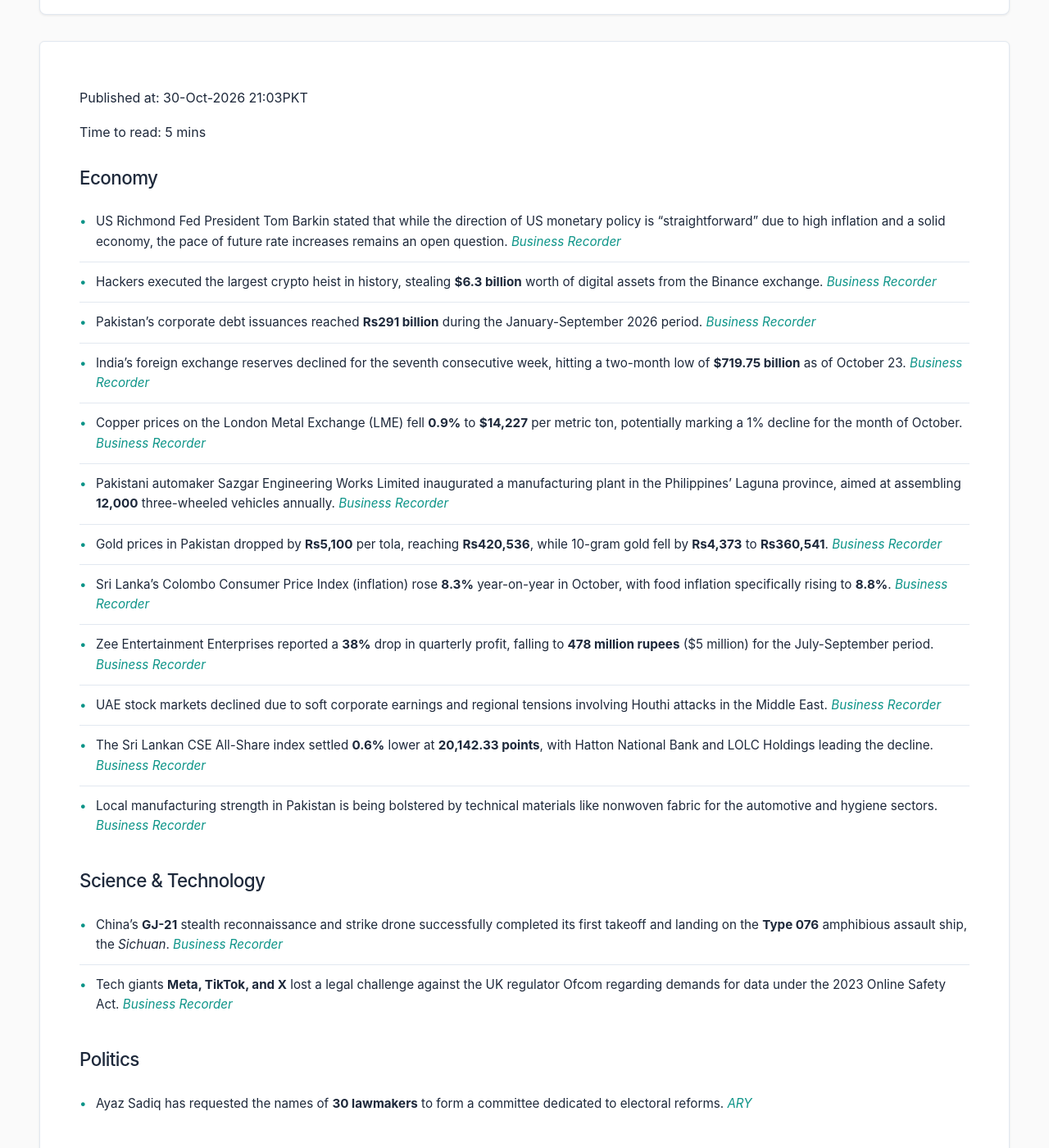
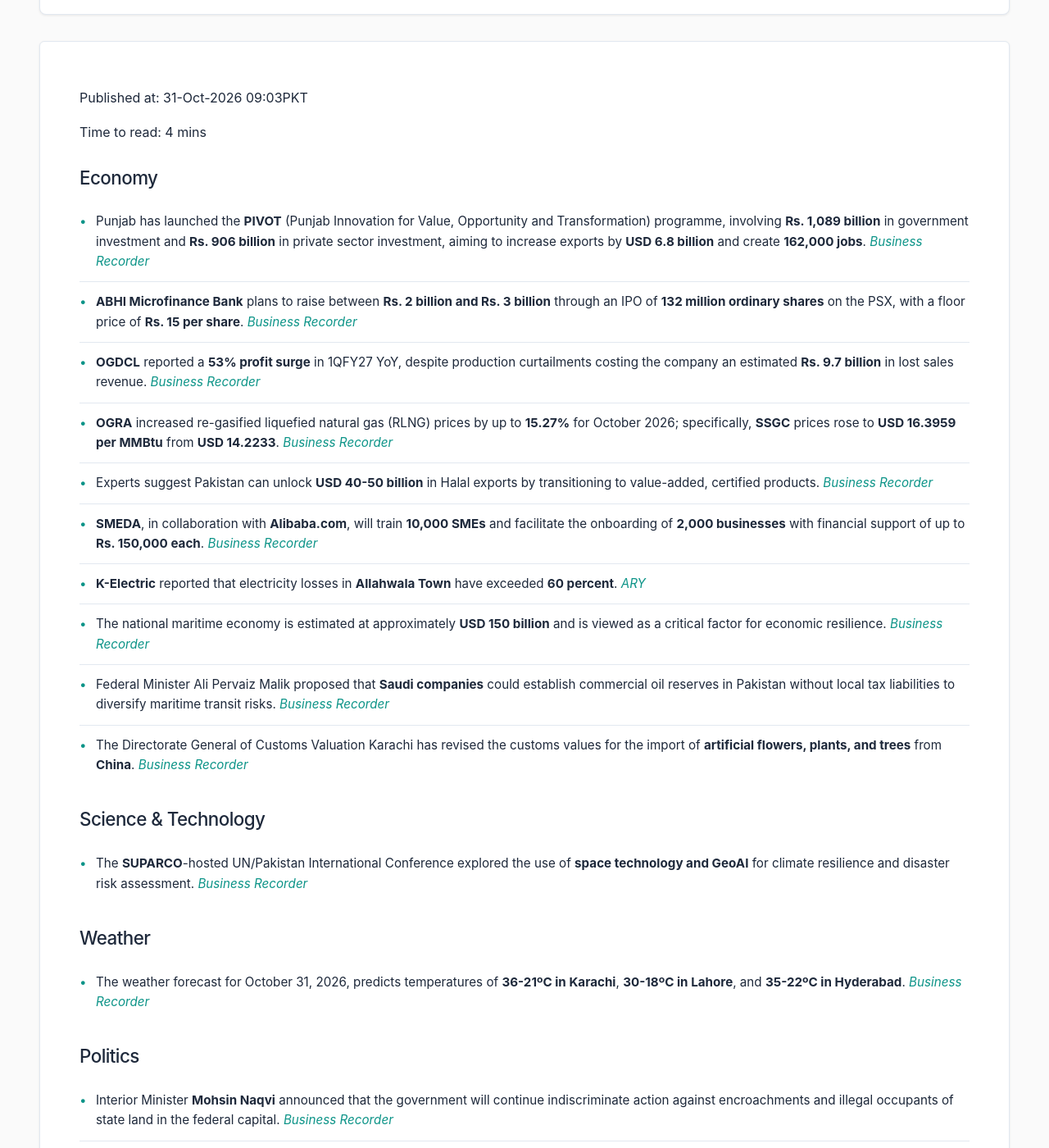
Before and after one commit to zsubzwary/news, a Jekyll site: the page built from en/index.md, in a window 1280 px wide and 1400 px high, scrolled down 209 px. Shown: the whole window at 82% size. Built offline with Jekyll 4.4.1, drawn with Linux system fonts in a browser that asks for light colours; some web fonts are replaced; comment, search, counter and statistics services are not loaded; some of the changed text lies outside the part shown.

Commit message:
DateTime; 2026-10-31T04:03:57.919Z

```diff
--- a/en/index.md
+++ b/en/index.md
@@ -4,47 +4,48 @@ title: Pakistan News Briefing
 lang: en
 ---
 
-Published at: 30-Oct-2026 21:03PKT
+Published at: 31-Oct-2026 09:03PKT
 
-Time to read: 5 mins
+Time to read: 4 mins
 
 ### Economy
-- US Richmond Fed President Tom Barkin stated that while the direction of US monetary policy is "straightforward" due to high inflation and a solid economy, the pace of future rate increases remains an open question. *[Business Recorder](https://www.brecorder.com/news/40446706/feds-barkin-says-us-central-banks-direction-straightforward-the-question-is-pace-siriusxm-reports)*
-- Hackers executed the largest crypto heist in history, stealing **$6.3 billion** worth of digital assets from the Binance exchange. *[Business Recorder](https://www.brecorder.com/news/40446704/gone-in-20-minutes-how-the-biggest-heist-in-crypto-history-unfolded)*
-- Pakistan’s corporate debt issuances reached **Rs291 billion** during the January-September 2026 period. *[Business Recorder](https://www.brecorder.com/news/40446703/corporate-debt-issuance-reaches-rs291bn-in-jan-sept-2026-finance-division)*
-- India’s foreign exchange reserves declined for the seventh consecutive week, hitting a two-month low of **$719.75 billion** as of October 23. *[Business Recorder](https://www.brecorder.com/news/40446698/indias-fx-reserves-dip-for-seventh-straight-week-to-hit-over-two-month-low)*
-- Copper prices on the London Metal Exchange (LME) fell **0.9%** to **$14,227** per metric ton, potentially marking a 1% decline for the month of October. *[Business Recorder](https://www.brecorder.com/news/40446692/copper-set-for-first-monthly-loss-since-june-as-ai-spending-worries-weigh)*
-- Pakistani automaker Sazgar Engineering Works Limited inaugurated a manufacturing plant in the Philippines' Laguna province, aimed at assembling **12,000** three-wheeled vehicles annually. *[Business Recorder](https://www.brecorder.com/news/40446690/pakistans-automaker-sazgar-opens-manufacturing-plant-in-philippines)*
-- Gold prices in Pakistan dropped by **Rs5,100** per tola, reaching **Rs420,536**, while 10-gram gold fell by **Rs4,373** to **Rs360,541**. *[Business Recorder](https://www.brecorder.com/news/40446688/gold-price-per-tola-falls-rs5100-in-pakistan)*
-- Sri Lanka’s Colombo Consumer Price Index (inflation) rose **8.3%** year-on-year in October, with food inflation specifically rising to **8.8%**. *[Business Recorder](https://www.brecorder.com/news/40446687/sri-lankas-key-inflation-index-up-8-3-year-on-year-in-october)*
-- Zee Entertainment Enterprises reported a **38%** drop in quarterly profit, falling to **478 million rupees** ($5 million) for the July-September period. *[Business Recorder](https://www.brecorder.com/news/40446693/indian-broadcaster-zees-profit-falls-as-fifa-related-costs-weigh)*
-- UAE stock markets declined due to soft corporate earnings and regional tensions involving Houthi attacks in the Middle East. *[Business Recorder](https://www.brecorder.com/news/40446696/uae-shares-decline-on-weak-earnings-and-regional-tensions)*
-- The Sri Lankan CSE All-Share index settled **0.6%** lower at **20,142.33 points**, with Hatton National Bank and LOLC Holdings leading the decline. *[Business Recorder](https://www.brecorder.com/news/40446695/financials-stocks-drag-sri-lankan-shares-lower)*
-- Local manufacturing strength in Pakistan is being bolstered by technical materials like nonwoven fabric for the automotive and hygiene sectors. *[Business Recorder](https://www.brecorder.com/news/40446697/strengthening-pakistans-industrial-supply-chain-role-of-master-nonwoven-in-local-manufacturing)*
+- Punjab has launched the **PIVOT** (Punjab Innovation for Value, Opportunity and Transformation) programme, involving **Rs. 1,089 billion** in government investment and **Rs. 906 billion** in private sector investment, aiming to increase exports by **USD 6.8 billion** and create **162,000 jobs**. *[Business Recorder](https://www.brecorder.com/news/40446732/punjab-cm-launches-first-pivot-programme)*
+- **ABHI Microfinance Bank** plans to raise between **Rs. 2 billion and Rs. 3 billion** through an IPO of **132 million ordinary shares** on the PSX, with a floor price of **Rs. 15 per share**. *[Business Recorder](https://www.brecorder.com/news/40446781/abhi-microfinance-bank-plans-to-raise-billions-thru-ipo)*
+- **OGDCL** reported a **53% profit surge** in 1QFY27 YoY, despite production curtailments costing the company an estimated **Rs. 9.7 billion** in lost sales revenue. *[Business Recorder](https://www.brecorder.com/news/40446731/ogdcl-reports-53pc-profit-surge-in-1qfy27-yoy)*
+- **OGRA** increased re-gasified liquefied natural gas (RLNG) prices by up to **15.27%** for October 2026; specifically, **SSGC** prices rose to **USD 16.3959 per MMBtu** from **USD 14.2233**. *[Business Recorder](https://www.brecorder.com/news/40446735/ogra-raises-october-rlng-prices)*
+- Experts suggest Pakistan can unlock **USD 40-50 billion** in Halal exports by transitioning to value-added, certified products. *[Business Recorder](https://www.brecorder.com/news/40446783/experts-see-usd50bn-potential-in-halal-exports)*
+- **SMEDA**, in collaboration with **Alibaba.com**, will train **10,000 SMEs** and facilitate the onboarding of **2,000 businesses** with financial support of up to **Rs. 150,000 each**. *[Business Recorder](https://www.brecorder.com/news/40446790/smeda-alibaba-to-train-10000-smes-for-global-exports)*
+- **K-Electric** reported that electricity losses in **Allahwala Town** have exceeded **60 percent**. *[ARY](https://arynews.tv/electricity-losses-in-allahwala-town-exceed-60-percent-k-electric-says)*
+- The national maritime economy is estimated at approximately **USD 150 billion** and is viewed as a critical factor for economic resilience. *[Business Recorder](https://www.brecorder.com/news/40446786/maritime-economy-to-play-vital-role-for-decreasing-anxiety-in-economy)*
+- Federal Minister Ali Pervaiz Malik proposed that **Saudi companies** could establish commercial oil reserves in Pakistan without local tax liabilities to diversify maritime transit risks. *[Business Recorder](https://www.brecorder.com/news/40446780/ksa-offered-to-set-up-oil-reserves)*
+- The Directorate General of Customs Valuation Karachi has revised the customs values for the import of **artificial flowers, plants, and trees** from **China**. *[Business Recorder](https://www.brecorder.com/news/40446733/values-of-imported-artificial-flowers-plants-trees-revised)*
 
 ### Science & Technology
-- China’s **GJ-21** stealth reconnaissance and strike drone successfully completed its first takeoff and landing on the **Type 076** amphibious assault ship, the *Sichuan*. *[Business Recorder](https://www.brecorder.com/news/40446708/china-says-stealth-attack-drone-makes-first-takeoff-landing-on-amphibious-ship)*
-- Tech giants **Meta, TikTok, and X** lost a legal challenge against the UK regulator Ofcom regarding demands for data under the 2023 Online Safety Act. *[Business Recorder](https://www.brecorder.com/news/40446689/meta-tiktok-x-lose-legal-challenge-against-uk-watchdog-over-online-safety-data-demands)*
+- The **SUPARCO**-hosted UN/Pakistan International Conference explored the use of **space technology and GeoAI** for climate resilience and disaster risk assessment. *[Business Recorder](https://www.brecorder.com/news/40446785/climate-resilience-disaster-risk-reduction-innovative-applications-of-space-tech-geoai-explored)*
+
+### Weather
+- The weather forecast for October 31, 2026, predicts temperatures of **36-21ºC in Karachi**, **30-18ºC in Lahore**, and **35-22ºC in Hyderabad**. *[Business Recorder](https://www.brecorder.com/news/40446718/the-weather)*
 
 ### Politics
-- Ayaz Sadiq has requested the names of **30 lawmakers** to form a committee dedicated to electoral reforms. *[ARY](https://arynews.tv/ayaz-sadiq-seeks-names-of-30-lawmakers-for-electoral-reforms-committee)*
+- Interior Minister **Mohsin Naqvi** announced that the government will continue indiscriminate action against encroachments and illegal occupants of state land in the federal capital. *[Business Recorder](https://www.brecorder.com/news/40446784/indiscriminate-action-against-encroachments-to-continue-in-federal-capital-naqvi)*
+- Punjab CM **Maryam Nawaz Sharif** launched the **PIET** (Punjab Innovation, Entrepreneurship and Technology) initiative to modernize industries and improve the business environment. *[Business Recorder](https://www.brecorder.com/news/40446789/punjab-cm-unveils-reforms-to-boost-investment-modernise-industries)*
 
 ### National
-- Field Marshal Syed Asim Munir called for strengthened institutional linkages between Pakistan and Singapore to promote regional stability. *[Business Recorder](https://www.brecorder.com/news/40446705/field-marshal-munir-calls-for-stronger-institutional-links-with-singapore)*
-- The NCCIA has exposed a gang targeting drivers through online taxi fraud and has registered a case regarding a fake booking and delivery scam. *[ARY](https://arynews.tv/nccia-exposes-gang-involved-in-online-taxi-fraud-targeting-drivers) / [ARY](https://arynews.tv/nccia-registers-case-over-fake-booking-and-delivery-scam)*
-- The National Highway Authority (NHA) has been directed to accelerate construction progress on the **M-6, M-25**, and the **Quetta–Zhob Road**. *[ARY](https://arynews.tv/nha-directed-to-accelerate-progress-on-m-6-m-25-and-quetta-zhob-road)*
-- Karachi is set to receive a new food walk as part of a makeover for a traditional food street. *[ARY](https://arynews.tv/karachi-to-get-new-food-walk-as-traditional-food-street-gets-makeover)*
-- Lawyer reports indicate that Noreen Niazi has been shifted back to **Kot Lakhpat Jail**. *[ARY](https://arynews.tv/noreen-niazi-shifted-back-to-kot-lakhpat-jail-says-lawyer)*
+- The **World Bank’s Inspection Panel** will visit Pakistan from **November 2-10, 2026**, to examine complaints regarding the **USD 700 million 765kV transmission line** under the Dasu Hydropower Project. *[Business Recorder](https://www.brecorder.com/news/40446778/765kv-transmission-line-under-dasu-hydropower-project-world-banks-inspection-panel-to-examine-complaints)*
+- **Four fishermen** died under mysterious circumstances after returning from sea. *[ARY](https://arynews.tv/four-fishermen-die-under-mysterious-circumstances-after-returning-from-sea)*
+- **NADRA** has detailed the process for individuals to restore official records if they have been erroneously declared dead. *[ARY](https://arynews.tv/declared-dead-while-alive-nadra-explains-how-to-restore-official-record)*
+- Traffic diversions have been announced in **Karachi** due to flyover projects on **Nishtar Road and Garden Road**. *[ARY](https://arynews.tv/traffic-diversions-announced-in-karachi-for-nishtar-road-garden-road-flyover-projects)*
 
 ### International
-- Pakistan and Saudi Arabia have reached an agreement to strengthen cooperation within the energy and petroleum sectors. *[ARY](https://arynews.tv/pakistan-saudi-arabia-agree-to-strengthen-energy-and-petroleum-cooperation)*
-- Three oil tankers caught fire in the Strait of Hormuz; one tanker, carrying **2 million barrels of crude oil**, reportedly struck a mine. *[Business Recorder](https://www.brecorder.com/news/40446694/irans-irgc-navy-says-three-tankers-catch-fire-in-strait-of-hormuz)*
-- Spanish Transport Minister Oscar Puente is facing calls for resignation following a train crash that resulted in at least **69 deaths**. *[Business Recorder](https://www.brecorder.com/news/40446707/spanish-minister-refuses-to-resign-over-second-major-train-crash-on-his-watch)*
-- Six people, including five passengers and a pilot, were killed in a helicopter crash in the Indian state of **Uttarakhand**. *[Business Recorder](https://www.brecorder.com/news/40446700/six-killed-in-helicopter-crash-in-indian-himalayan-state)*
-- US President Donald Trump stated that the war with Iran "is going to get wrapped up soon" and emphasized the need for nuclear guarantees. *[Business Recorder](https://www.brecorder.com/news/40446699/trump-on-iran-war-its-going-to-get-wrapped-up-soon)*
-- King Charles has expressed sorrow regarding the history of slavery, which continues to present diplomatic challenges. *[ARY](https://arynews.tv/king-charles-sorrow-over-slavery-faces-fresh-test)*
+- **Singapore** has officially supported Pakistan’s diplomatic efforts to ease regional tensions in the **Gulf**. *[Business Recorder](https://www.brecorder.com/news/40446734/singapore-hails-pakistans-gulf-peace-efforts)*
+- A helicopter crash in the **Indian Himalayas** near Joshimath resulted in the deaths of **six people**, including the pilot. *[Business Recorder](https://www.brecorder.com/news/40446736/india-helicopter-crash-kills-six)*
+- **DG ISPR** stated that Pakistan remains cautiously optimistic regarding **Iran-US mediation** efforts. *[ARY](https://arynews.tv/pakistan-remains-cautiously-optimistic-about-iran-us-mediation-dg-ispr)*
+- Sindh Governor **Syed Muhammad Nehal Hashmi** called for enhanced cooperation among **ASEAN nations** to address shared economic and environmental challenges. *[Business Recorder](https://www.brecorder.com/news/40446787/nehal-calls-for-stronger-cooperation-among-asean-nations)*
+- Recent analysis suggests the practical reality is setting in regarding the **Trump-touted Venezuela oil deal**. *[ARY](https://arynews.tv/trump-touted-a-record-venezuela-oil-deal-now-reality-is-setting-in)*
 
-### Sports
-- World number one Elena Rybakina withdrew from the **Pan Pacific Open** quarter-finals due to a neck injury, allowing Leylah Fernandez to advance. *[Business Recorder](https://www.brecorder.com/news/40446702/rybakina-withdraws-from-tokyo-quarter-finals-with-neck-injury)*
-- WNBA player Sophie Cunningham called for unity as the league reaches historic engagement highs. *[ARY](https://arynews.tv/sophie-cunningham-calls-for-unity-as-wnba-hits-historic-highs)*
-- Sophie Cunningham’s future with the **Indiana Fever** remains uncertain due to injury and her upcoming free agency status. *[ARY](https://arynews.tv/sophie-cunninghams-injury-and-free-agency-leave-indiana-fever-return-in-limbo)*
+### Health
+- The Punjab government has approved **Rs. 1.1 billion** for the procurement of advanced **CT scanners** for three hospitals. *[ARY](https://arynews.tv/punjab-approves-rs-1-1bn-for-advanced-ct-scanners-at-three-hospitals)*
+- A new **drug combination** has been found to improve survival rates for certain **kidney cancer patients**. *[ARY](https://arynews.tv/drug-combo-improves-survival-for-some-kidney-cancer-patients)*
+
+### Other
+- **Nestlé Pakistan** will participate in the **29th Sustainable Development Conference** and Sustainability Investment Expo from **November 2 to 5, 2026**. *[Business Recorder](https://www.brecorder.com/news/40446788/nestle-pakistan-to-attend-sustainable-development-moot)*
```
